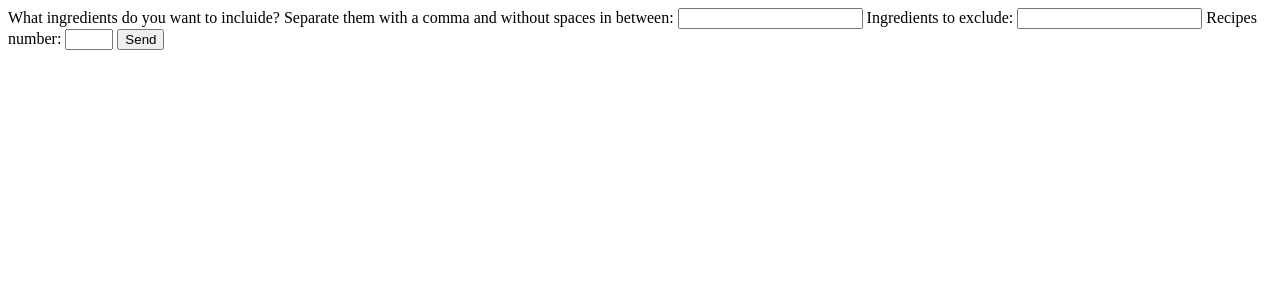
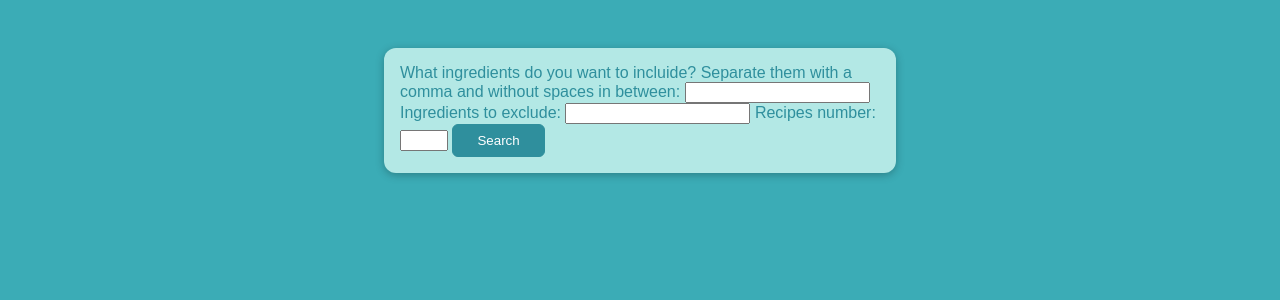
Before and after one commit to jpedropereira/no-waste, a Django app: page /get-recipes/ in a window 1280 px wide. Shown: the top 300 px of the page. Run offline with Django 4.2, Linux system fonts and the light colour scheme.

Commit message:
Added basic css styling

```diff
--- /dev/null
+++ b/get_recipes/static/get_recipes/styles.css
@@ -0,0 +1,32 @@
+body {
+    font-family: sans-serif;
+    margin: 0;
+    background-color: #3BACB6;
+    color: white;
+  }
+
+  form {
+    margin: 3rem auto;
+    width: 90%;
+    max-width: 30rem;
+    padding: 1rem;
+    border-radius: 12px;
+    background-color: #B3E8E5;
+    box-shadow: 0 2px 8px rgba(0, 0, 0, 0.26);
+    color: #2F8F9D
+  }
+
+button {
+    cursor: pointer;
+    padding: 0.5rem 1.5rem;
+    border-radius: 6px;
+    background-color: #2F8F9D;
+    color: white;
+    border: 1px solid #2F8F9D;
+  }
+
+button:hover,
+button:active {
+    background-color: #82DBD8;
+    border-color: #82DBD8;
+  }
--- a/get_recipes/templates/get_recipes/base.html
+++ b/get_recipes/templates/get_recipes/base.html
@@ -1,3 +1,5 @@
+{% load static %}
+
 <!DOCTYPE html>
 <html lang="en">
 <head>
@@ -8,6 +10,7 @@
         {% block title %}
         {% endblock title %}
     </title>
+    <link rel="stylesheet" href="{% static 'get_recipes/styles.css' %}">
 </head>
 <body>
    {% block content %}
--- a/get_recipes/templates/get_recipes/get_recipes.html
+++ b/get_recipes/templates/get_recipes/get_recipes.html
@@ -6,7 +6,7 @@
 <div class="search-form">
     <form action="search/" method="GET">
         {{form}}
-        <button>Send</button>
+        <button>Search</button>
     </form>
 </div>
 {% endblock content %}
```
